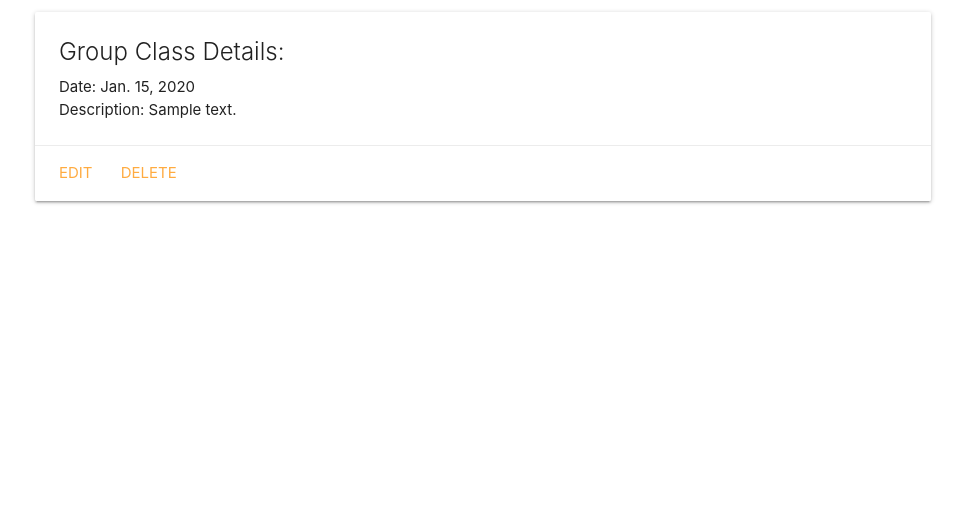
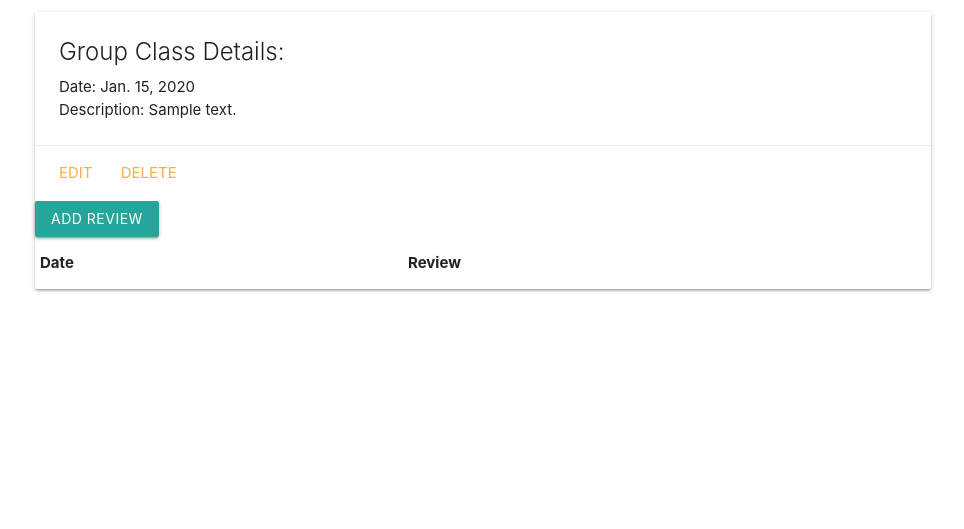
Before and after one commit to Boolean-Hooligans-DjangoApp/Boolean-Fitness-, a Django app: page /groupclasses/1/ in a window 1280 px wide. Shown: the part 188-717 px from the top of the page, without its empty margins (157-1121 px from the left). Run offline with Django 4.2, Linux system fonts and the light colour scheme; tables that the repository leaves empty hold one stand-in row (values such as "Sample post"); lists and menus that the app fills with data are empty; parts of the project's set-up code (start-up, migrations or seed data) failed here and were passed over.

Commit message:
add reviews to groupclasses

```diff
--- a/main_app/forms.py
+++ b/main_app/forms.py
@@ -1,6 +1,8 @@
 from django import forms
 from django.contrib.auth.forms import UserCreationForm
 from django.contrib.auth.models import User
+from django.forms import ModelForm
+from .models import Review
 
 class SignUpForm(UserCreationForm):
     first_name = forms.CharField(max_length=30, required=False, help_text='Optional.')
@@ -9,3 +11,8 @@
     class Meta:
         model = User
         fields = ('username', 'first_name', 'last_name', 'password1', 'password2', )
+
+class ReviewForm(ModelForm):
+    class Meta:
+        model = Review
+        fields = ['date', 'review']
--- a/main_app/models.py
+++ b/main_app/models.py
@@ -1,5 +1,13 @@
 from django.db import models
 from django.urls import reverse
+
+REVIEWS = (
+    ('5', '5'),
+    ('4', '4'),
+    ('3', '3'),
+    ('2', '2'),
+    ('1', '1'),
+)
 
 
 class Business(models.Model):
@@ -28,6 +36,7 @@
     def get_absolute_url(self):
         return reverse("class_detail", kwargs={"groupclass_id": self.id})
 
+
 class Coach(models.Model):
     name = models.CharField(max_length=100)
     email = models.CharField(max_length=100)
--- a/main_app/templates/base.html
+++ b/main_app/templates/base.html
@@ -8,6 +8,7 @@
         <title>Boolean Fitness</title>
         <link rel="stylesheet" href="https://cdnjs.cloudflare.com/ajax/libs/materialize/1.0.0/css/materialize.min.css">
         <link rel="stylesheet" type="text/css" href="{% static 'css/style.css' %}">
+        <script src="https://cdnjs.cloudflare.com/ajax/libs/materialize/1.0.0/js/materialize.min.js"></script>
 
     </head>
     <body>
--- a/main_app/templates/groupclass/detail.html
+++ b/main_app/templates/groupclass/detail.html
@@ -16,8 +16,39 @@
         <a href="{% url 'class_update' groupclass.id %}">Edit</a>
         <a href="{% url 'class_delete' groupclass.id %}">Delete</a>
       </div>
+      <div class="col s6">
+        <from action="{% url 'add_review' groupclass.id %}" method="POST">
+          {% csrf_token %}
+          {{ review_form.as_p }}
+          <input type="submit" class="btn" value="Add Review">
+        </form>
+        <table class="striped">
+          <thead>
+            <tr><th>Date</th><th>Review</th></tr>
+          </thead>
+          <tbody>
+            {% for review in groupclass.review_set.all %}
+              <tr>
+                <td>{{review.date}}</td>
+                <td>{{review.get_review_display}}</td>
+              </tr>
+              {% endfor %}
+          </tbody>
+        </table>
+      </div>
   </div>
   </div>
+  <script>
+    const dateEl = document.getElementById('id_date');
+    M.Datepicker.init(dateEl, {
+      format: 'yyyy-mm-dd',
+      defaultDate: new Date(),
+      setDefaultDate: true,
+      autoClose: true
+    });
 
+    const selectEl = document.getElementById('id_review');
+    M.FormSelect.init(selectEl);
+  </script>
 
 {% endblock %}
--- a/main_app/urls.py
+++ b/main_app/urls.py
@@ -21,5 +21,5 @@
     path('coaches/<int:pk>/delete/', views.CoachDelete.as_view(), name= 'coach_delete'),
     path('profile/', views.profile, name= 'profile'),
     path('accounts/signup/', views.signup, name='signup'),
-
+    path('groupclassess/<int:groupclass_id>/add_review/', views.add_review, name='add_review'),
 ]
--- a/main_app/views.py
+++ b/main_app/views.py
@@ -5,6 +5,7 @@
 from .forms import SignUpForm
 from .models import Business, GroupClass, Coach
 from django.views.generic.edit import CreateView, UpdateView, DeleteView
+from .forms import ReviewForm
 
 
 
@@ -65,7 +66,8 @@
 
 def groupclass_detail(request, groupclass_id):
     groupclass = GroupClass.objects.get(id=groupclass_id)
-    return render(request, 'groupclass/detail.html', { 'groupclass' : groupclass })
+    review_form = ReviewForm()
+    return render(request, 'groupclass/detail.html', { 'groupclass' : groupclass, 'review_form': review_form })
 
 def coach_index(request):
     coaches = Coach.objects.all()
@@ -97,3 +99,11 @@
     form = SignUpForm()
     context = {'form' : form, 'error_message': error_message}
     return render(request, 'registration/signup.html', context)
+
+def add_review(request, groupclass_id):
+    form = ReviewForm(request.POST)
+    if form.is_valid():
+        new_review = form.save(commit=False)
+        new_review.groupclass_id = groupclass_id
+        new_review.save()
+    return redirect('detail', groupclass_id=groupclass_id)
```
Also changed, not shown: main_app/admin.py (+2 -5 lines).
